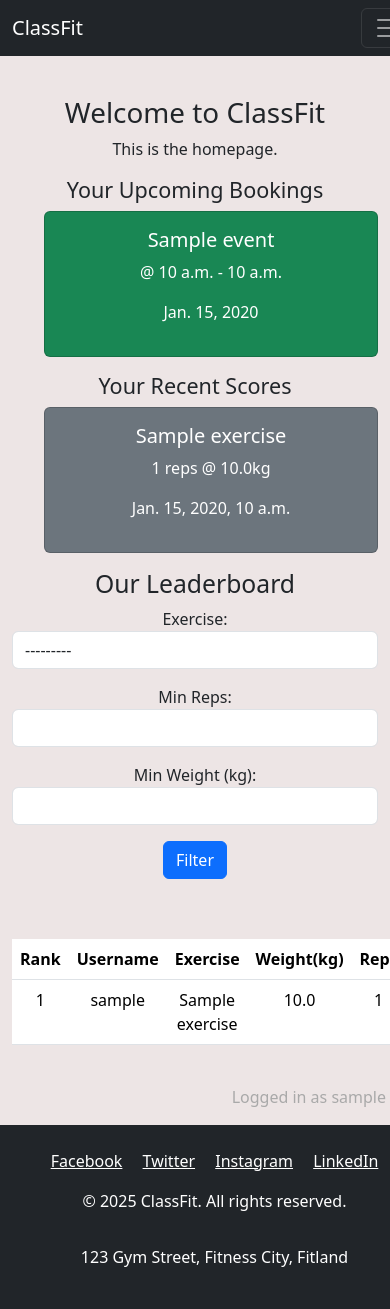
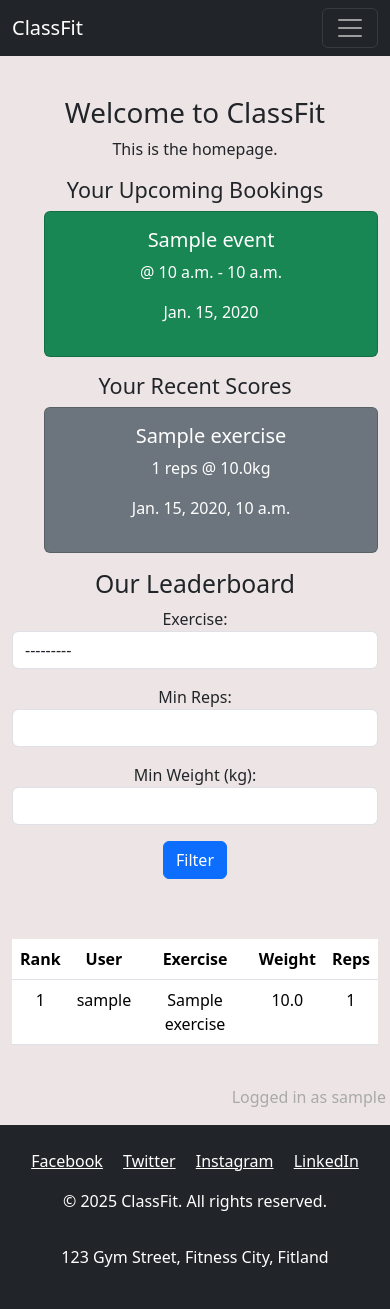
Before and after one commit to judewoolls/ClassFit, a Django app: page / in a window 390 px wide; the page is wider, and only the part inside the window is pictured. Run offline with Django 4.2, Linux system fonts and the light colour scheme; a user stored in the database is signed in; tables that the repository leaves empty hold one stand-in row (values such as "Sample post").

Commit message:
fix mobile layout issue

```diff
--- a/homepage/templates/homepage/home.html
+++ b/homepage/templates/homepage/home.html
@@ -58,9 +58,9 @@ ClassFit | {{ request.user.username }}
             <thead>
                 <tr>
                     <th>Rank</th>
-                    <th>Username</th>
+                    <th>User</th>
                     <th>Exercise</th>
-                    <th>Weight(kg)</th>
+                    <th>Weight</th>
                     <th>Reps</th>
                 </tr>
             </thead>
--- a/static/css/style.css
+++ b/static/css/style.css
@@ -72,10 +72,10 @@ li {
 
 @media screen and (max-width: 600px) {
     #leaderboard {
-        max-width: 85%;
+        max-width: 75%;
     }
     footer, nav {
-        min-width: 110%;
+        min-width: 100%;
     }
 
 }
```
Also changed, not shown: 1 other file.
